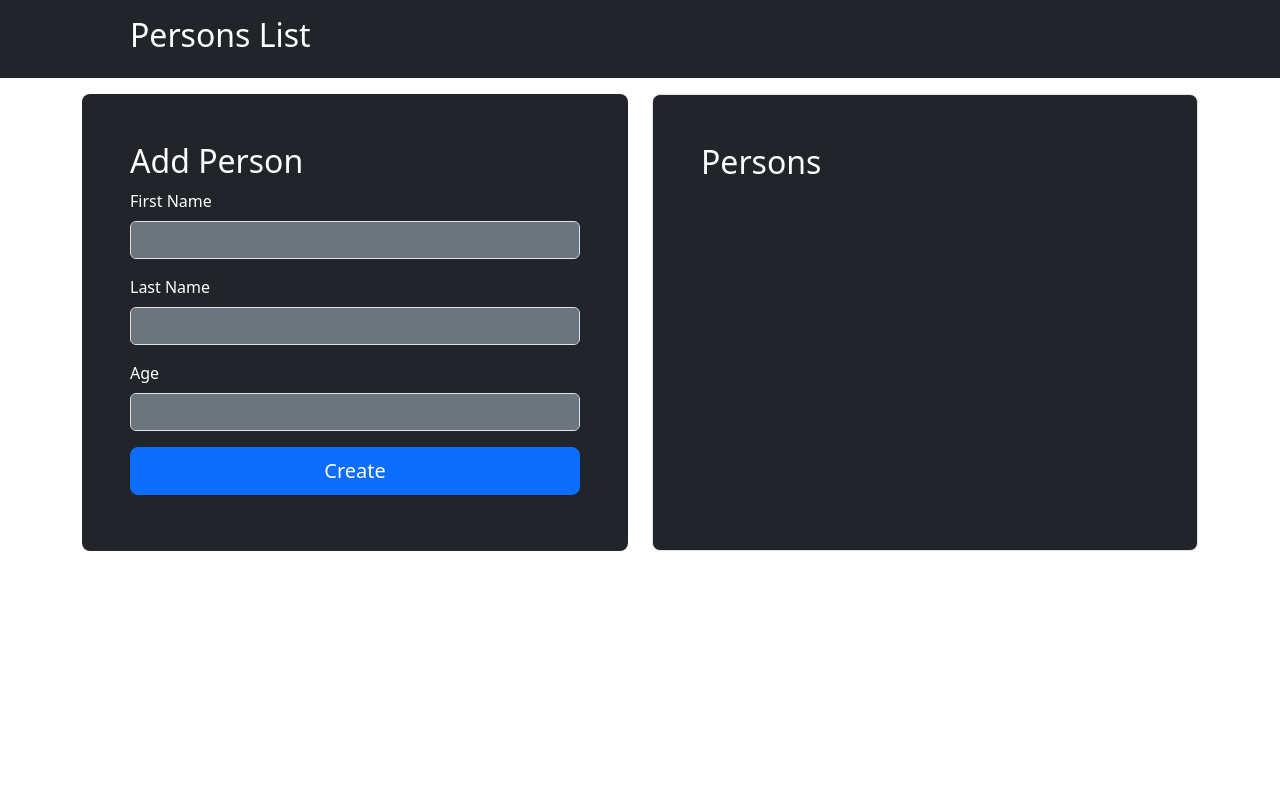
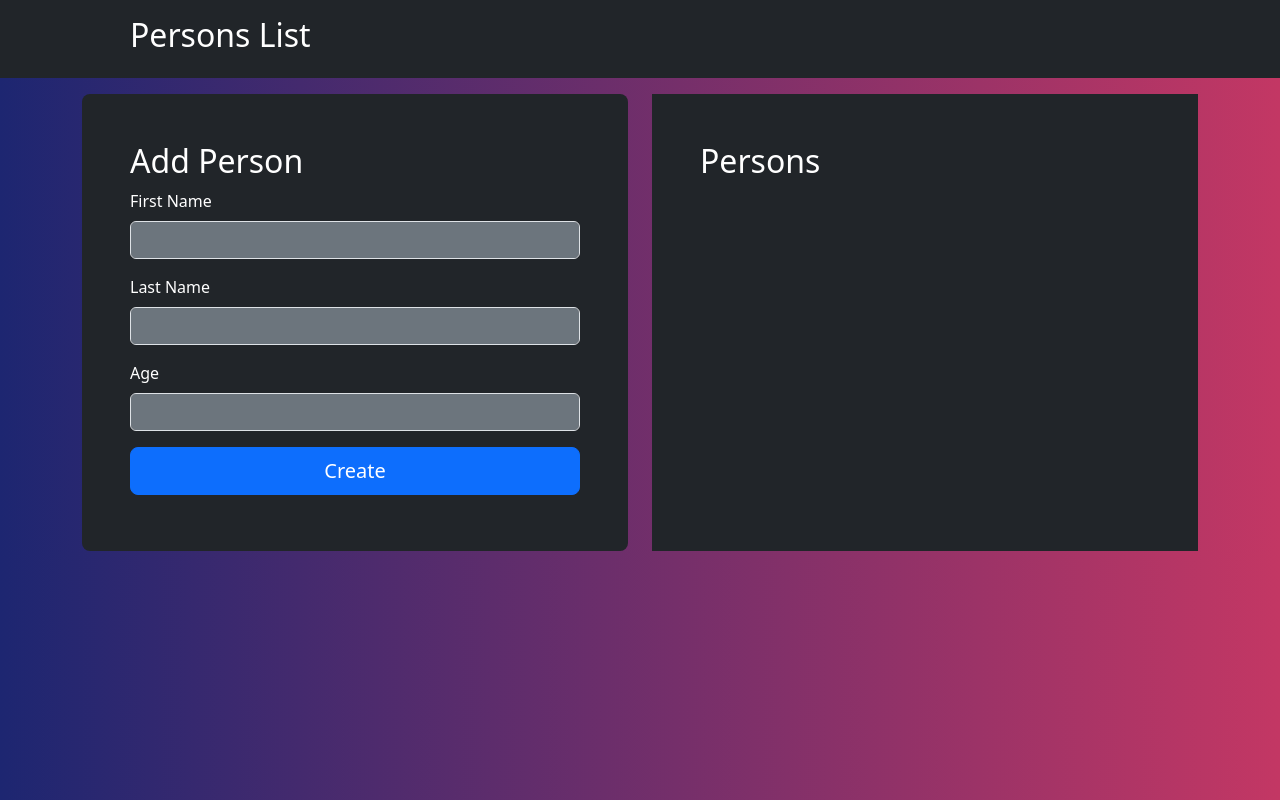
Before and after one commit to carlosDAC2020/person_Dj, a Django app: page / in a window 1280 px wide. Run offline with Django 4.2, Linux system fonts and the light colour scheme; data that the repository does not hold is empty.

Commit message:
añadiendo estilos

```diff
--- a/config/urls.py
+++ b/config/urls.py
@@ -1,4 +1,3 @@
-
 from django.contrib import admin
 from django.urls import path,include
 from person.views import index
--- /dev/null
+++ b/person/static/style.css
@@ -0,0 +1,10 @@
+body{
+    background: #C33764;  /* fallback for old browsers */
+    background: -webkit-linear-gradient(to right, #1D2671, #C33764);  /* Chrome 10-25, Safari 5.1-6 */
+    background: linear-gradient(to right, #1D2671, #C33764); /* W3C, IE 10+/ Edge, Firefox 16+, Chrome 26+, Opera 12+, Safari 7+ */
+}
+
+a {
+    text-decoration: none;
+    color: white;
+  }
--- a/person/templates/base.html
+++ b/person/templates/base.html
@@ -1,3 +1,4 @@
+{% load static %}
 <!doctype html>
 <html lang="en">
   <head>
@@ -5,6 +6,7 @@
     <meta name="viewport" content="width=device-width, initial-scale=1">
     <title>My Web Application</title>
     <link href="https://cdn.jsdelivr.net/npm/bootstrap@5.3.0-alpha1/dist/css/bootstrap.min.css" rel="stylesheet" integrity="sha384-GLhlTQ8iRABdZLl6O3oVMWSktQOp6b7In1Zl3/Jr59b6EGGoI1aFkw7cmDA6j6gD" crossorigin="anonymous">
+    <link rel="stylesheet" href="{% static 'style.css' %}">
   </head>
   <body>
 
@@ -16,7 +18,7 @@
             </a>
 
             <ul class="nav col-12 col-lg-auto me-lg-auto mb-2 justify-content-center mb-md-0">
-              <li><h2>Persons List</h2></li>
+              <li><a href="/" class=""><h2>Persons List</h2></a></li>
             </ul>
           </div>
         </div>
--- a/person/templates/person/index.html
+++ b/person/templates/person/index.html
@@ -28,7 +28,7 @@
       </div>
     </div>
     <div class="col-md-6">
-      <div class="h-100 p-5 text-bg-dark border rounded-3">
+      <div class="h-100 p-5 text-bg-dark ">
         <h2>Persons</h2>
             {% for person in persons %}
                 <div class="d-flex gap-2 w-100 justify-content-between">
--- a/person/views.py
+++ b/person/views.py
@@ -14,9 +14,6 @@ def add(request):
     )
     new_person.save()
     return redirect("person:index")
-
-
-
 
 
 
```
